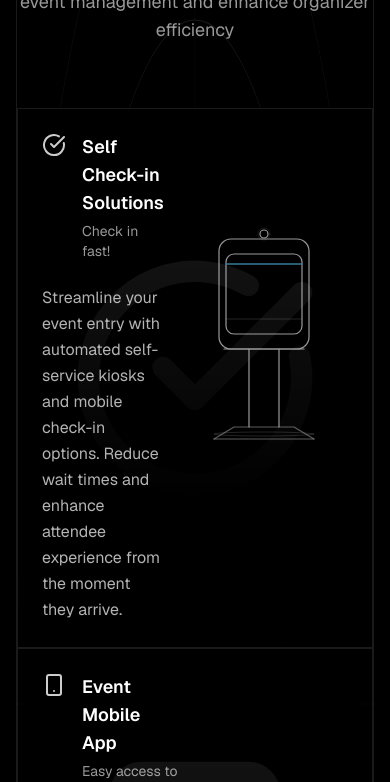
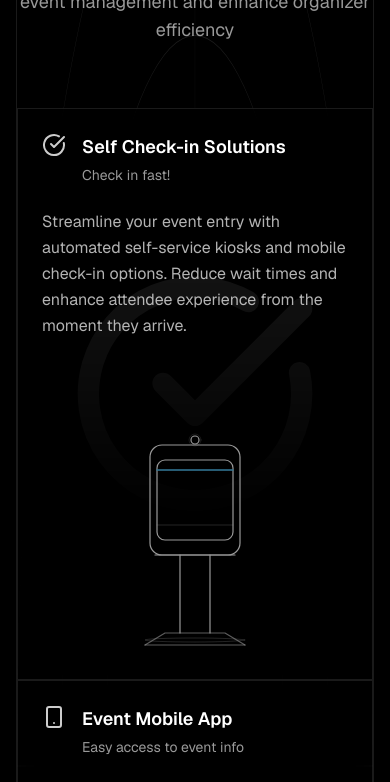
Before and after one commit to Sarina-R/AVIS-landing-page, a Next.js app: page /avis-events in a window 390 px wide. Shown: the part 6240-7022 px from the top of the page. Built offline with nearby package versions, Linux system fonts and the light colour scheme.

Commit message:
style: make OrganizerSection responsive

```diff
--- a/components/event-page-component/OrganizerSection.tsx
+++ b/components/event-page-component/OrganizerSection.tsx
@@ -92,7 +92,7 @@ const OrganizerSection = () => {
                 {/* Content */}
                 <div
                   className={`relative z-10 ${
-                    index === 0 || index === 1 ? 'flex' : ''
+                    index === 0 || index === 1 ? 'sm:flex' : ''
                   } `}
                 >
                   <div className=''>
```
